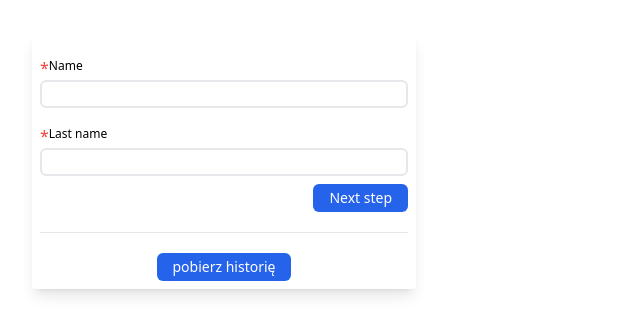
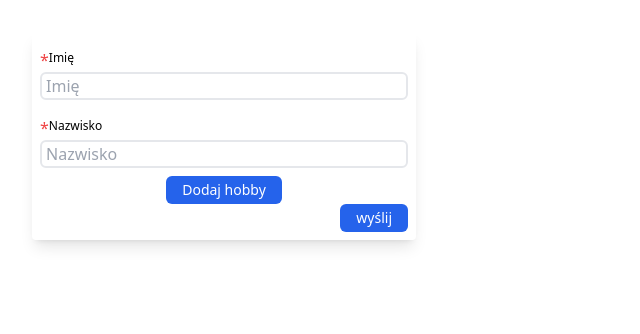
Before and after one commit to KubaSzewczyk/S.O.R-2.0, a React (Vite) app: page / in a window 1280 px wide. Shown: the top 334 px of the page, without its empty margins (0-640 px from the left). Built offline with nearby package versions, Linux system fonts and the light colour scheme.

Commit message:
dynamic fields form

```diff
--- a/src/App.tsx
+++ b/src/App.tsx
@@ -1,7 +1,8 @@
 import "./App.css";
 // import { RegistrationFormRefsHookForm, RegistrationFormState, RegistrationFormRefs } from "./components/RegistrationForm";
 // import { ComponentGenerator } from "./components/ComponentGenerator";
-import { FormWizard } from "./components/FormWizard";
+// import { FormWizard } from "./components/FormWizard";
+import { DynamicFieldsForm } from "./components/DynamicFieldsForm";
 
 function App() {
   return (
@@ -10,7 +11,8 @@ function App() {
       {/* <RegistrationFormRefs /> */}
       {/* <RegistrationFormRefsHookForm /> */}
       {/* <ComponentGenerator /> */}
-      <FormWizard />
+      {/* <FormWizard /> */}
+      <DynamicFieldsForm />
     </>
   );
 }
--- /dev/null
+++ b/src/components/DynamicFieldsForm/DynamicFieldsForm.tsx
@@ -0,0 +1,8 @@
+import { Form } from "./components";
+export const DynamicFieldsForm = () => {
+  return (
+    <div className="max-w-sm h-30 rounded overflow-hidden shadow-lg p-2 flex-1">
+      <Form />
+    </div>
+  );
+};
--- /dev/null
+++ b/src/components/DynamicFieldsForm/components/Form.tsx
@@ -0,0 +1,72 @@
+import { useForm, useFieldArray, type SubmitHandler } from "react-hook-form";
+
+import { Button, Input } from "../../../ui";
+import { formValidationTypes, formValidationSchema } from "../types";
+import { zodResolver } from "@hookform/resolvers/zod";
+
+export const Form = () => {
+  const {
+    register,
+    handleSubmit,
+    control,
+    formState: { errors },
+  } = useForm<formValidationTypes>({
+    resolver: zodResolver(formValidationSchema),
+  });
+  const { fields, append, remove } = useFieldArray({
+    name: "hobbies",
+    control,
+  });
+
+  const handleFormSubmit: SubmitHandler<formValidationTypes> = (data) => {
+    console.log(data);
+  };
+
+  return (
+    <form onSubmit={handleSubmit(handleFormSubmit)}>
+      <div className="py-2">
+        <Input
+          label="Imię"
+          mandatory
+          placeholder="Imię"
+          error={errors.name}
+          {...register("name")}
+        />
+      </div>
+      <div className="py-2">
+        <Input
+          label="Nazwisko"
+          mandatory
+          placeholder="Nazwisko"
+          error={errors.lastName}
+          {...register("lastName")}
+        />
+      </div>
+      <div>
+        {fields.map((field, index) => {
+          return (
+            <div key={field.id}>
+              <Input
+                label="Hobby"
+                {...register(`hobbies.${index}.hobby` as const)}
+              />
+              {index > 0 && (
+                <Button label="usuń" onClick={() => remove(index)} />
+              )}
+            </div>
+          );
+        })}
+        <Button
+          onClick={(e) => {
+            e.preventDefault();
+            append({ hobby: "" });
+          }}
+          label="Dodaj hobby"
+        />
+      </div>
+      <div className="flex justify-end">
+        <Button label="wyślij" />
+      </div>
+    </form>
+  );
+};
--- /dev/null
+++ b/src/components/DynamicFieldsForm/components/index.ts
@@ -0,0 +1 @@
+export { Form } from "./Form";
--- /dev/null
+++ b/src/components/DynamicFieldsForm/index.ts
@@ -0,0 +1 @@
+export { DynamicFieldsForm } from "./DynamicFieldsForm";
--- /dev/null
+++ b/src/components/DynamicFieldsForm/types.ts
@@ -0,0 +1,13 @@
+import { z } from "zod";
+
+export const formValidationSchema = z.object({
+  name: z.string().min(3, { message: "Name is required" }),
+  lastName: z.string().min(3, { message: "Last Name is required" }),
+  hobbies: z.array(
+    z.object({
+      hobby: z.string().min(1, { message: "at least one hobby" }),
+    })
+  ),
+});
+
+export type formValidationTypes = z.infer<typeof formValidationSchema>;
```
